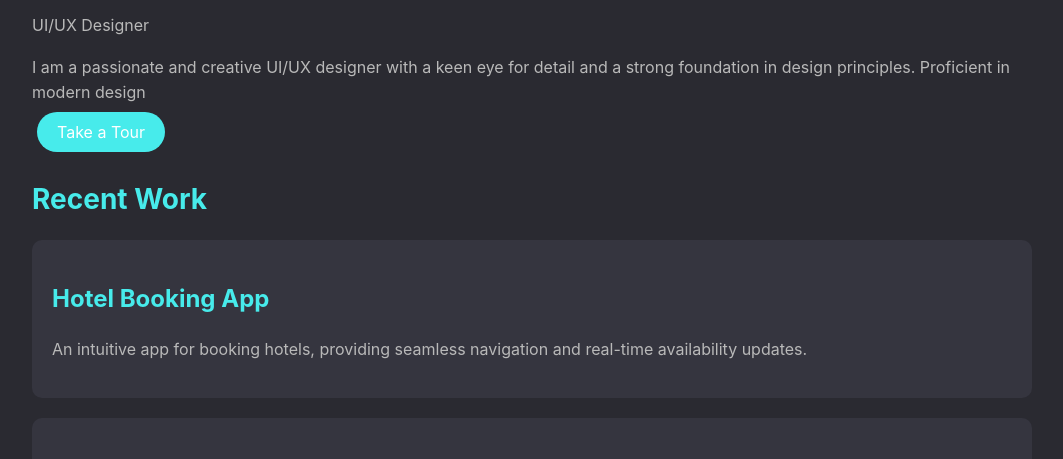
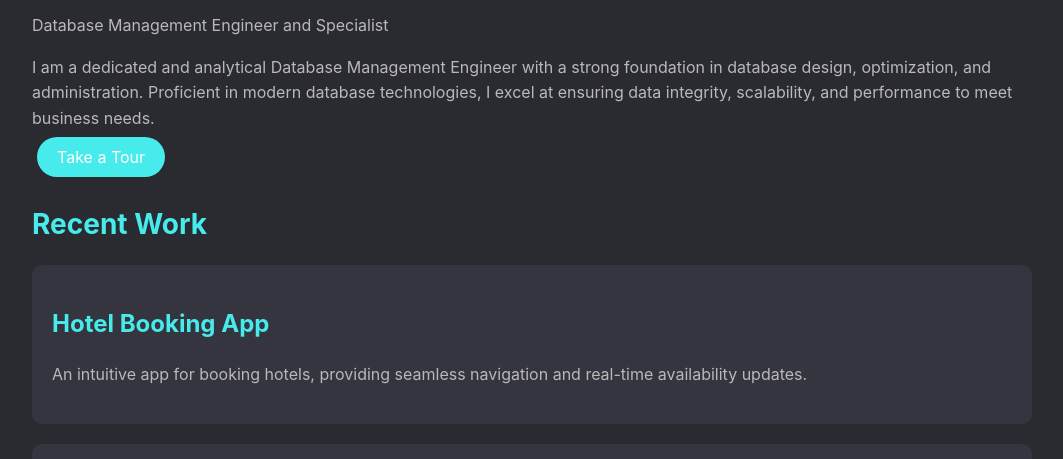
Before and after one commit to Mirza-Raiyan-Ahmed/Mirza_Raiyan_Ahmed, a plain HTML site: page index.html in a window 1280 px wide. Shown: the part 271-730 px from the top of the page, without its empty margins (108-1171 px from the left). Drawn offline with Linux system fonts and the light colour scheme.

Commit message:
Update index.html

```diff
--- a/index.html
+++ b/index.html
@@ -27,8 +27,8 @@
 
         <section id="about">
             <h1>Hi, I'm Mirza.</h1>
-            <p>UI/UX Designer</p>
-            <p>I am a passionate and creative UI/UX designer with a keen eye for detail and a strong foundation in design principles. Proficient in modern design</p>
+            <p>Database Management Engineer and Specialist</p>
+            <p>I am a dedicated and analytical Database Management Engineer with a strong foundation in database design, optimization, and administration. Proficient in modern database technologies, I excel at ensuring data integrity, scalability, and performance to meet business needs.</p>
 
               <!-- Take a Tour Button -->
               <label for="tourModal" class="option-button">Take a Tour</label>
```
